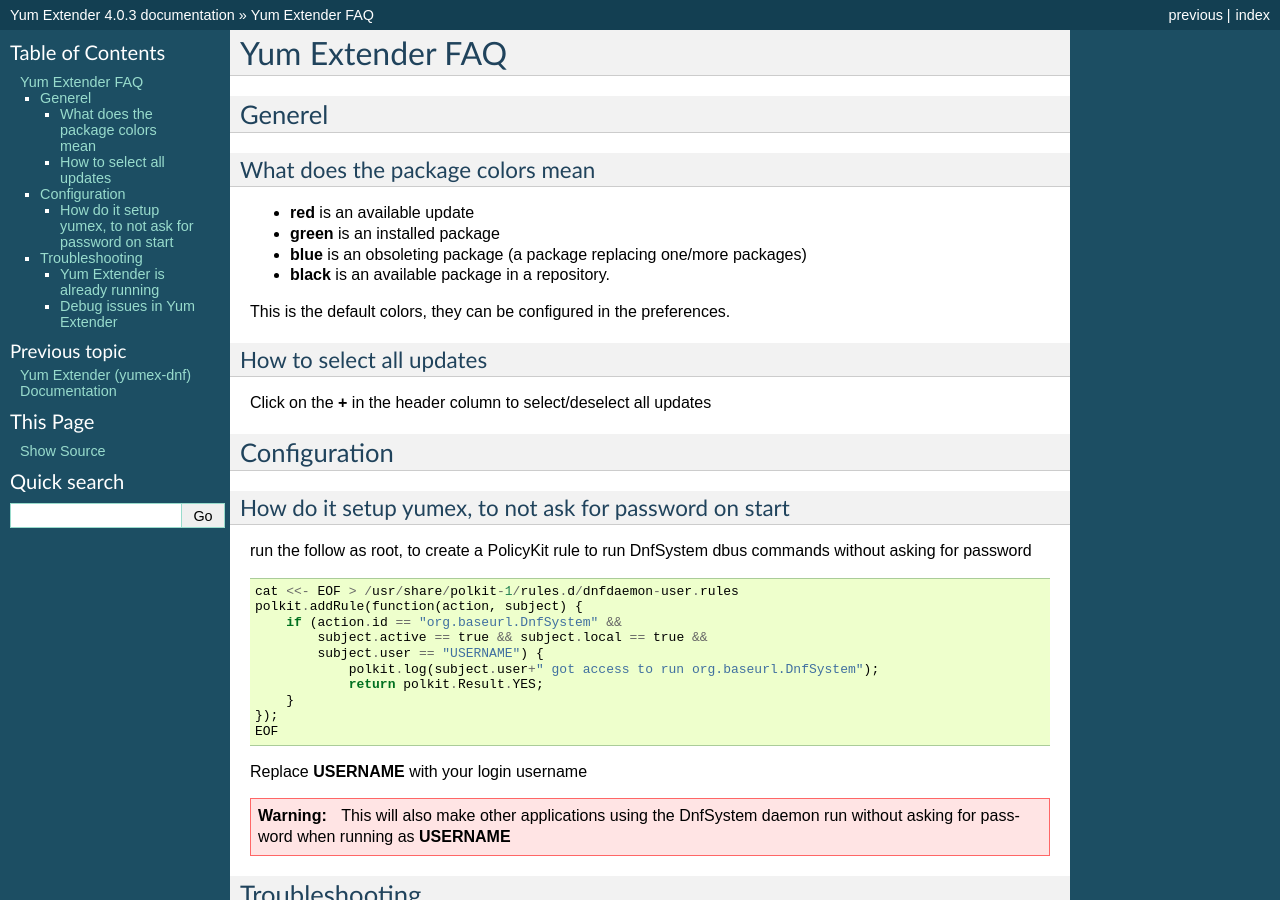
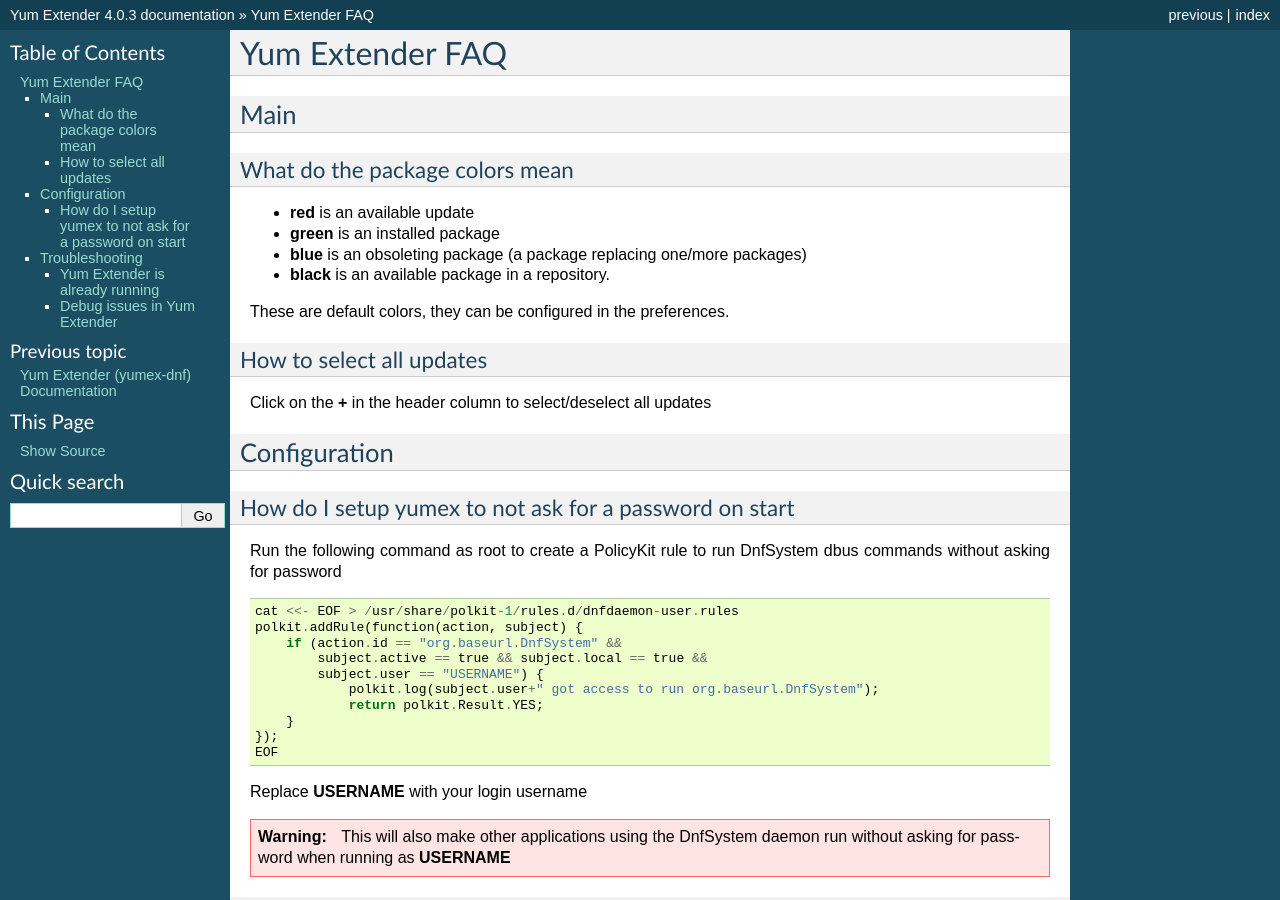
Before and after one commit to timlau/yumex-dnf-old, a Sphinx documentation site: the page built from docs/faq.rst, in a window 1280 px wide and 900 px high. Built offline with Sphinx 7.4.7, drawn with Linux system fonts in a browser that asks for light colours.

Commit message:
Fix some typos in faq.rst

```diff
--- a/docs/faq.rst
+++ b/docs/faq.rst
@@ -2,17 +2,17 @@
 Yum Extender FAQ
 ================
 
-Generel
+Main
 =============
 
-What does the package colors mean
+What do the package colors mean
 ~~~~~~~~~~~~~~~~~~~~~~~~~~~~~~~~~~
 * **red** is an available update
 * **green** is an installed package
 * **blue** is an obsoleting package (a package replacing one/more packages)
 * **black** is an available package in a repository.
 
-This is the default colors, they can be configured in the preferences.
+These are default colors, they can be configured in the preferences.
 
 How to select all updates
 ~~~~~~~~~~~~~~~~~~~~~~~~~~
@@ -23,10 +23,10 @@
 Configuration
 =============
 
-How do it setup yumex, to not ask for password on start
+How do I setup yumex to not ask for a password on start
 ~~~~~~~~~~~~~~~~~~~~~~~~~~~~~~~~~~~~~~~~~~~~~~~~~~~~~~~~~~~~
 
-run the follow as root, to create a PolicyKit rule to run DnfSystem dbus commands without asking for password
+Run the following command as root to create a PolicyKit rule to run DnfSystem dbus commands without asking for password
 
 ::
 
```
